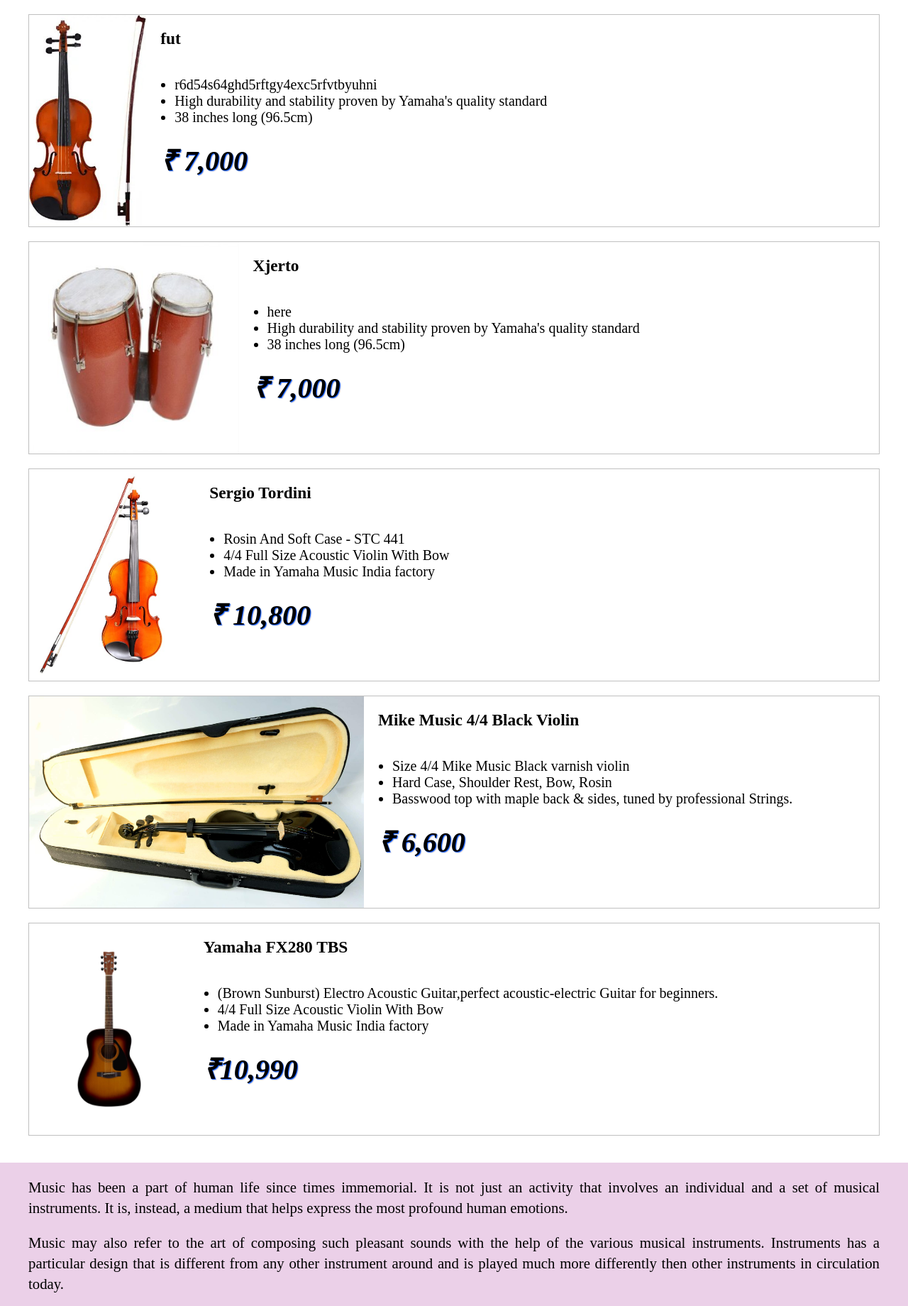
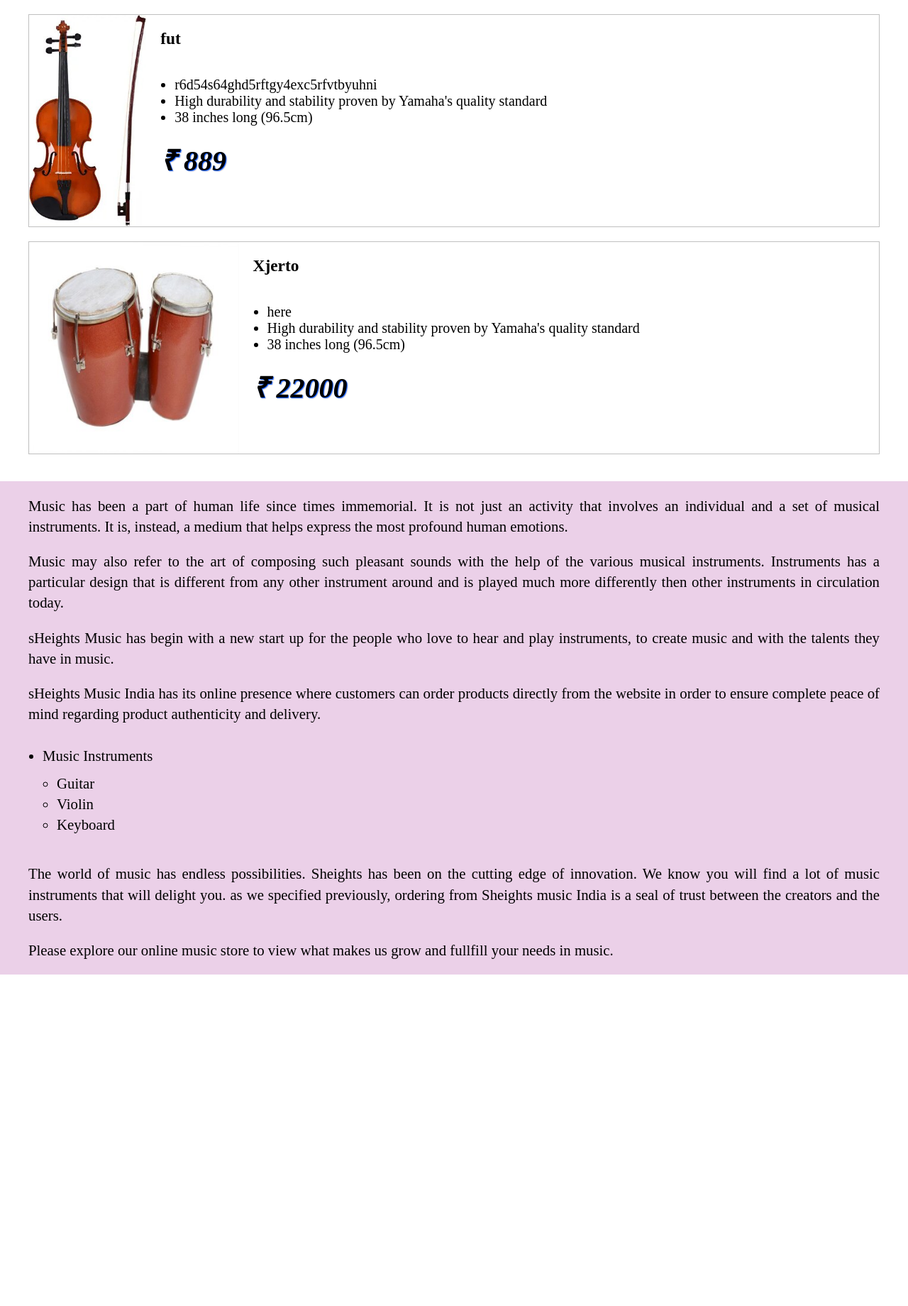
Before and after one commit to iotteam04-afk/Project, a PHP site: page /home.php in a window 1280 px wide. Shown: the part 1043-2883 px from the top of the page at 71% size. After the commit the page ends 2416 px from the top, so only its background shows below. Run offline with PHP 8.4, Linux system fonts and the light colour scheme; data comes from the database, SQL or seed files in the repository.

Commit message:
Task6:remove hardcoded products

```diff
--- a/home.php
+++ b/home.php
@@ -103,7 +103,7 @@ if (isset($_SESSION['user_id'])) {
 
       <!-- product 1 -->
 <?php
-      $select_products = $conn->prepare("SELECT * FROM `products` LIMIT 3");
+      $select_products = $conn->prepare("SELECT * FROM `products` LIMIT 4");
       $select_products->execute();
       if($select_products->rowCount() > 0){
       while($fetch_products = $select_products->fetch(PDO::FETCH_ASSOC)){
@@ -118,56 +118,14 @@ if (isset($_SESSION['user_id'])) {
             <li>High durability and stability proven by Yamaha's quality standard</li>
             <li>38 inches long (96.5cm)</li>
           </ul>
-          <h4 class="product-price">₹ 7,000</h4>
+          <h4 class="product-price">₹ <?= $fetch_products['price']?></h4>
         </div>
       </div>
 <?php }}?>
-      <!-- product 2 -->
 
-      <div class="product" style="float: right;">
-        <img src="instruments_img/violin/violin_1.jpg">
-        <div class="product-info">
-          <h3 class="product-name">Sergio Tordini </h3>
-          <ul class="product-info" style="list-style-type:disc">
-            <li>Rosin And Soft Case - STC 441</li>
-            <li>4/4 Full Size Acoustic Violin With Bow</li>
-            <li>Made in Yamaha Music India factory</li>
-          </ul>
-          <h4 class="product-price">₹ 10,800</h4>
+
         </div>
       </div>
-
-      <!-- product 3 -->
-
-      <div class="product">
-        <img src="instruments_img/violin/violin_5.jpg">
-        <div class="product-info">
-          <h3 class="product-name">Mike Music 4/4 Black Violin </h3>
-          <ul class="product-info" style="list-style-type:disc">
-            <li>Size 4/4 Mike Music Black varnish violin</li>
-            <li>Hard Case, Shoulder Rest, Bow, Rosin</li>
-            <li>Basswood top with maple back & sides, tuned by professional Strings.</li>
-          </ul>
-          <h4 class="product-price">₹ 6,600</h4>
-        </div>
-      </div>
-
-      <!-- product 4 -->
-
-      <div class="product">
-        <img src="instruments_img/guitar/guitar_2.jpg">
-        <div class="product-info">
-          <h3 class="product-name">Yamaha FX280 TBS </h3>
-          <ul class="product-info" style="list-style-type:disc">
-            <li>(Brown Sunburst) Electro Acoustic Guitar,perfect acoustic-electric Guitar for beginners.</li>
-            <li>4/4 Full Size Acoustic Violin With Bow</li>
-            <li>Made in Yamaha Music India factory</li>
-          </ul>
-          <h4 class="product-price">₹10,990 </h4>
-        </div>
-      </div>
-    </div>
-  </div>
 
   <br>
 
```
